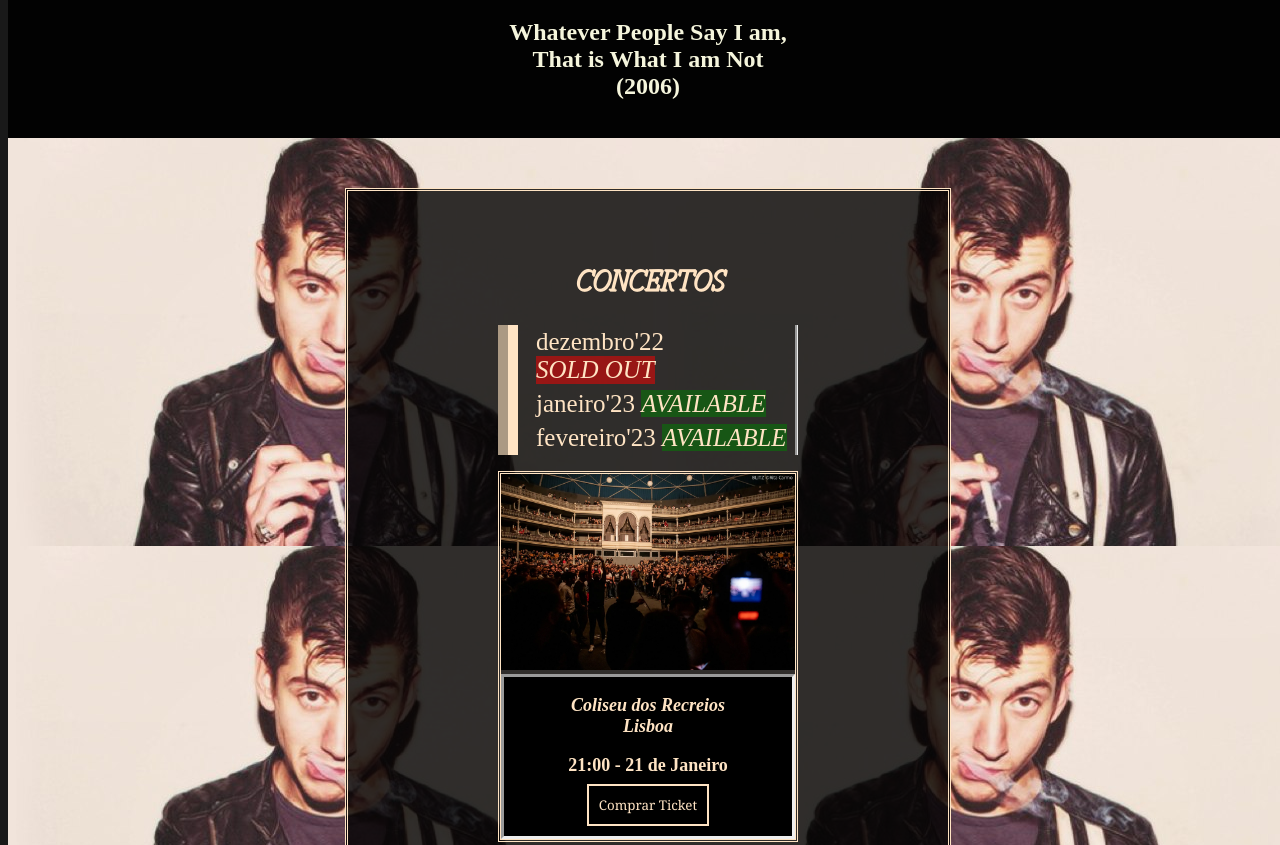
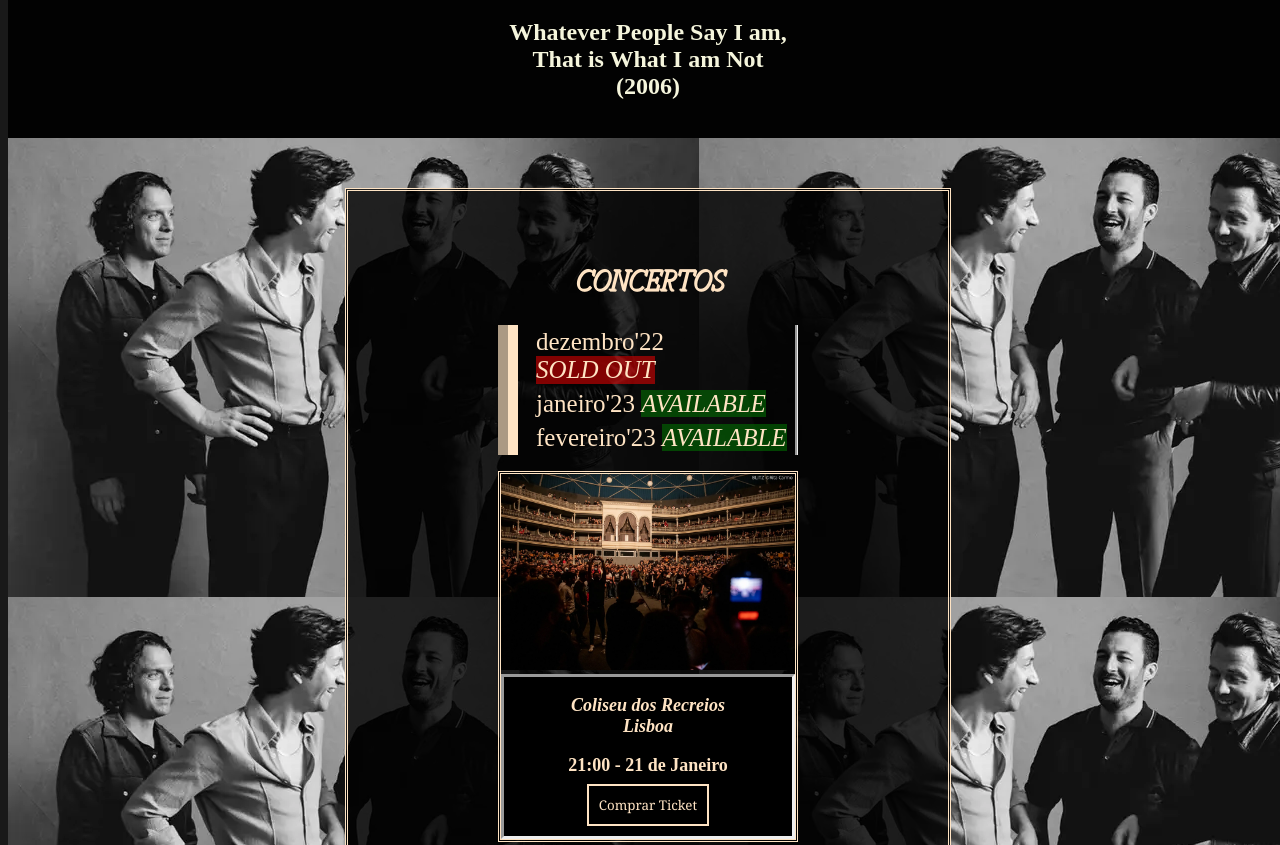
Before and after one commit to leofontenele/fanpageAM, a plain HTML site: page index.html in a window 1280 px wide. Shown: the part 1480-2325 px from the top of the page. Drawn offline with Linux system fonts and the light colour scheme.

Commit message:
commit init

```diff
--- a/css/style.css
+++ b/css/style.css
@@ -142,7 +142,7 @@ h1 {
     text-align: center;
 }
 #concerts {
- background-image: url(../imagens/Alex-Turner.jpg);
+ background-image: url(../imagens/NOVOAM.png);
  padding: 50px 50px;
  display: flex;
 }
```
